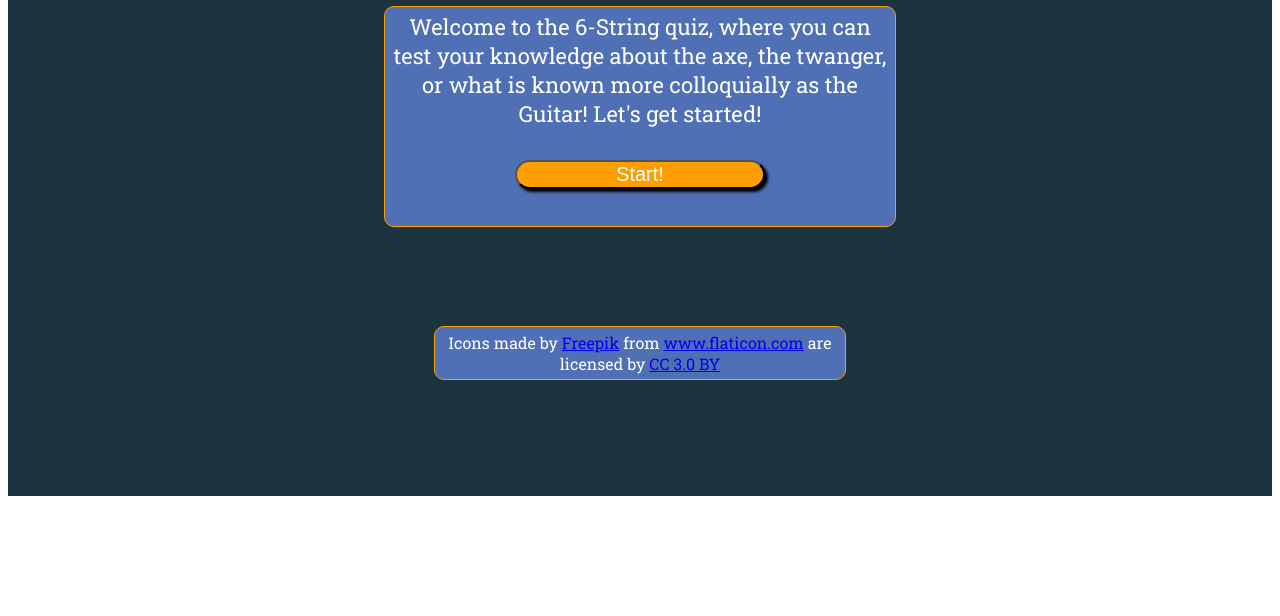
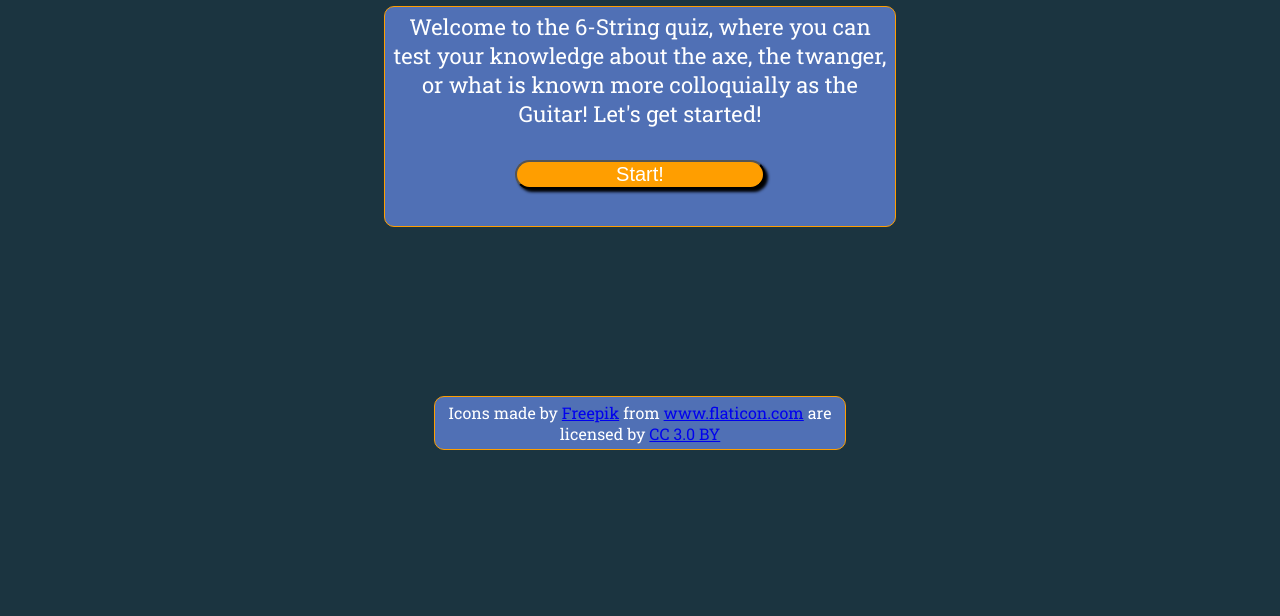
Before and after one commit to maxemileffort/random-guitar-question-jquery-app, a plain HTML site: page index.html in a window 1280 px wide. Shown: the part 184-800 px from the top of the page. Drawn offline with nearby package versions, Linux system fonts and the light colour scheme.

Commit message:
fixed white bar at the bottom and the changing of the div sizes

```diff
--- a/main.css
+++ b/main.css
@@ -3,6 +3,7 @@ body{
     display: flex;
     flex-direction: column;
     justify-content: space-evenly;
+    background-color: #1B3440;
 }
 
 div {
@@ -39,7 +40,7 @@ header, main, footer {
 }
 
 main {
-    min-height: 330px;
+    min-height: 400px;
     padding-top: 5px;
     height: auto;
 }
```
